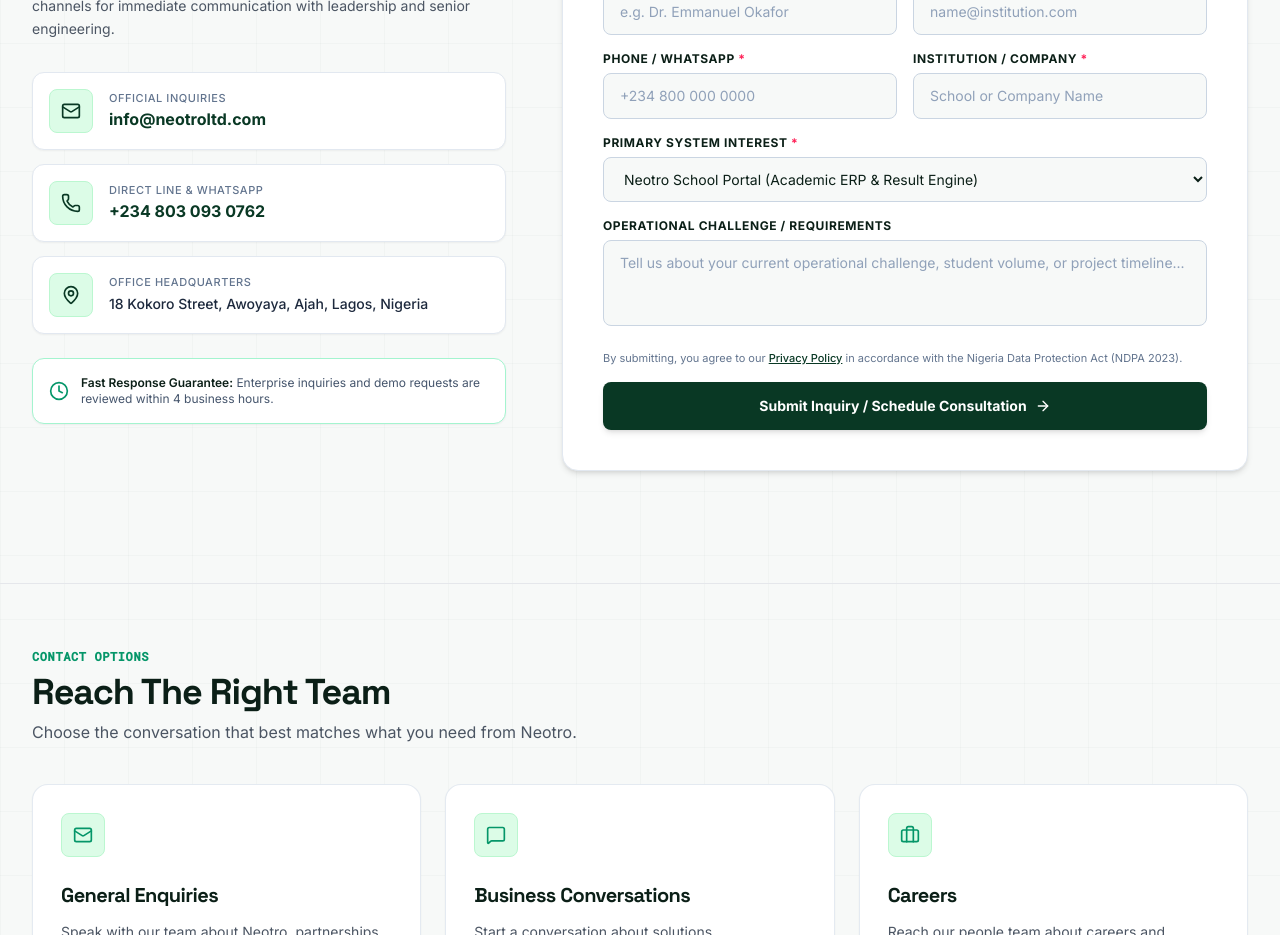
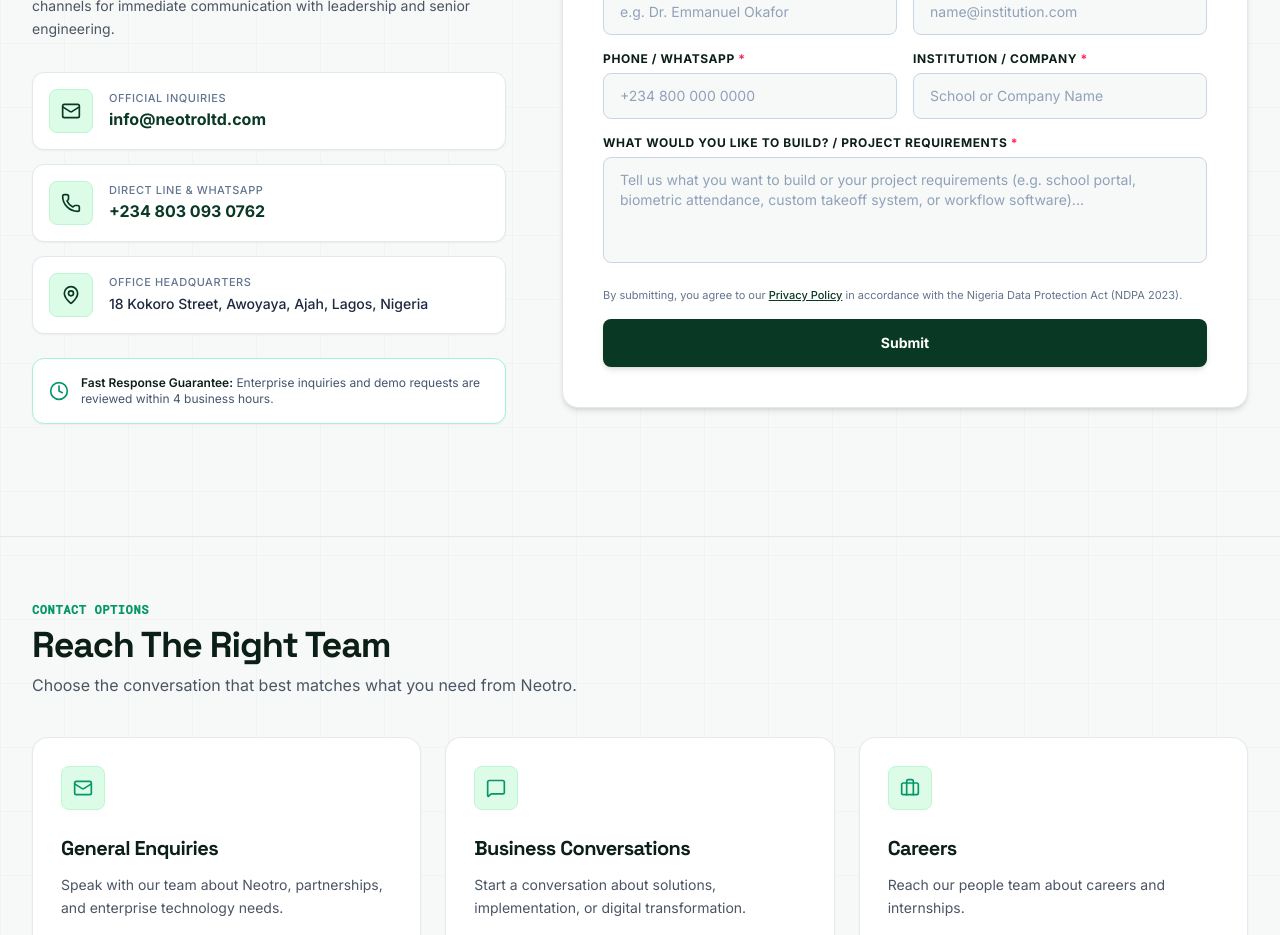
Before and after one commit to NentyJnr/neotro-web, a React (Vite) app: page / in a window 1280 px wide. Shown: the part 5160-6095 px from the top of the page. Built offline with nearby package versions, Linux system fonts and the light colour scheme.

Commit message:
refactor: simplify contact form to open requirements and single Submit button

```diff
--- a/api/contact.ts
+++ b/api/contact.ts
@@ -233,18 +233,19 @@ export default async function handler(req: ServerlessRequest, res: ServerlessRes
                       </tr>
                     </table>
 
-                    <!-- Primary Interest Badge Box -->
+                    <!-- Primary Interest Badge Box (if specified) -->
+                    ${(service && service !== 'General Inquiry' && service !== 'Custom Project Inquiry') ? `
                     <div style="margin-bottom: 24px;">
                       <div style="font-size: 11px; font-weight: 700; color: #64748B; text-transform: uppercase; letter-spacing: 0.5px; margin-bottom: 8px;">Primary Solution / Platform</div>
                       <div style="display: inline-block; background-color: #ECFDF5; border: 1px solid #A7F3D0; color: #065F46; font-size: 13px; font-weight: 700; padding: 8px 16px; border-radius: 8px;">
                         ${escapeHtml(service)}
                       </div>
-                    </div>
+                    </div>` : ''}
 
                     <!-- Requirements / Challenge Box -->
                     ${message ? `
                     <div style="margin-bottom: 28px;">
-                      <div style="font-size: 11px; font-weight: 700; color: #64748B; text-transform: uppercase; letter-spacing: 0.5px; margin-bottom: 8px;">Operational Challenge &amp; Project Scope</div>
+                      <div style="font-size: 11px; font-weight: 700; color: #64748B; text-transform: uppercase; letter-spacing: 0.5px; margin-bottom: 8px;">What Client Wants to Build / Project Scope</div>
                       <div style="background-color: #F8FAFC; border-left: 4px solid #059669; border-top: 1px solid #E2E8F0; border-right: 1px solid #E2E8F0; border-bottom: 1px solid #E2E8F0; border-radius: 0 8px 8px 0; padding: 18px 20px; font-size: 14px; line-height: 1.6; color: #334155; white-space: pre-wrap;">
 ${escapeHtml(message)}
                       </div>
@@ -291,6 +292,10 @@ ${escapeHtml(message)}
       </html>
     `;
 
+    const emailSubject = (service && service !== 'General Inquiry' && service !== 'Custom Project Inquiry')
+      ? `[Neotro Inquiry] ${service} - ${name}${institution ? ` (${institution})` : ''}`
+      : `[Neotro Inquiry] ${name}${institution ? ` (${institution})` : ''} - Project Requirements`;
+
     // Dispatch via Resend REST API
     const response = await fetch('https://api.resend.com/emails', {
       method: 'POST',
@@ -302,7 +307,7 @@ ${escapeHtml(message)}
         from: fromEmail,
         to: [notificationEmail],
         reply_to: email,
-        subject: `[Neotro Inquiry] ${service} - ${name}${institution ? ` (${institution})` : ''}`,
+        subject: emailSubject,
         html: htmlEmail
       })
     });
--- a/src/App.tsx
+++ b/src/App.tsx
@@ -49,7 +49,7 @@ export function App() {
     email: '',
     phone: '',
     institution: '',
-    service: 'School management systems',
+    service: 'Custom Project Inquiry',
     message: ''
   });
 
@@ -211,7 +211,7 @@ export function App() {
       setFormSubmitted(true);
       setTimeout(() => {
         setFormSubmitted(false);
-        setFormData({ name: '', email: '', phone: '', institution: '', service: 'Neotro School Portal (Academic ERP & Result Engine)', message: '' });
+        setFormData({ name: '', email: '', phone: '', institution: '', service: 'Custom Project Inquiry', message: '' });
       }, 6000);
     } catch (err: any) {
       setSubmitError(err.message || 'An error occurred while transmitting your inquiry. Please reach out to info@neotroltd.com.');
@@ -1548,30 +1548,14 @@ export function App() {
 
                   <div>
                     <label className="block text-xs font-bold text-[#0B1F17] mb-1.5 uppercase tracking-wider">
-                      Primary System Interest <span className="text-rose-500">*</span>
-                    </label>
-                    <select
-                      value={formData.service}
-                      onChange={(e) => setFormData({ ...formData, service: e.target.value })}
-                      className="w-full px-4 py-3 rounded-lg bg-[#F7F9F8] border border-slate-300 text-[#0B1F17] text-sm focus:border-[#093824] focus:outline-none transition-colors cursor-pointer"
-                    >
-                      <option value="School management systems">Neotro School Portal (Academic ERP &amp; Result Engine)</option>
-                      <option value="Construction & QS technology">Neoppe (Quantity Surveying &amp; Takeoff Engine)</option>
-                      <option value="Church & institution management">Lecturra (AI Assessment &amp; Question Generator)</option>
-                      <option value="Attendance & ID systems">Neotro Attendance (RFID &amp; Biometric Check-in)</option>
-                      <option value="Business portals">Custom Enterprise Portal &amp; Workflow System</option>
-                    </select>
-                  </div>
-
-                  <div>
-                    <label className="block text-xs font-bold text-[#0B1F17] mb-1.5 uppercase tracking-wider">
-                      Operational Challenge / Requirements
+                      What would you like to build? / Project Requirements <span className="text-rose-500">*</span>
                     </label>
                     <textarea
-                      rows={3}
+                      required
+                      rows={4}
                       value={formData.message}
                       onChange={(e) => setFormData({ ...formData, message: e.target.value })}
-                      placeholder="Tell us about your current operational challenge, student volume, or project timeline..."
+                      placeholder="Tell us what you want to build or your project requirements (e.g. school portal, biometric attendance, custom takeoff system, or workflow software)..."
                       className="w-full px-4 py-3 rounded-lg bg-[#F7F9F8] border border-slate-300 text-[#0B1F17] text-sm focus:border-[#093824] focus:outline-none transition-colors resize-none placeholder:text-slate-400"
                     />
                   </div>
@@ -1606,13 +1590,10 @@ export function App() {
                     {isSubmitting ? (
                       <>
                         <Loader2 className="w-4 h-4 animate-spin text-white" />
-                        <span>Transmitting Inquiry...</span>
+                        <span>Submitting...</span>
                       </>
                     ) : (
-                      <>
-                        <span>Submit Inquiry / Schedule Consultation</span>
-                        <ArrowRight className="w-4 h-4" />
-                      </>
+                      <span>Submit</span>
                     )}
                   </button>
                 </form>
--- a/src/components/ContactModal.tsx
+++ b/src/components/ContactModal.tsx
@@ -1,6 +1,6 @@
 import React, { useState } from 'react';
-import { X, Send, CheckCircle2, AlertCircle, Loader2 } from 'lucide-react';
-import type { ContactFormData, SectorType } from '../types';
+import { X, CheckCircle2, AlertCircle, Loader2 } from 'lucide-react';
+import type { ContactFormData } from '../types';
 
 interface ContactModalProps {
   isOpen: boolean;
@@ -140,7 +140,6 @@ export const ContactModal: React.FC<ContactModalProps> = ({
                 </div>
               </div>
 
-              <div className="grid grid-cols-1 sm:grid-cols-2 gap-4">
               <div>
                 <label className="block text-xs font-semibold text-slate-300 mb-1">Organization / Institution Name</label>
                 <input
@@ -153,29 +152,13 @@ export const ContactModal: React.FC<ContactModalProps> = ({
               </div>
 
               <div>
-                  <label className="block text-xs font-semibold text-slate-300 mb-1">Primary Sector</label>
-                  <select
-                    value={formData.sector}
-                    onChange={(e) => setFormData({ ...formData, sector: e.target.value as SectorType })}
-                    className="w-full px-3.5 py-2.5 rounded-lg bg-slate-900 border border-slate-700 text-white text-sm focus:outline-none focus:border-amber-500"
-                  >
-                    <option value="school">School Management</option>
-                    <option value="attendance">Attendance &amp; ID Systems</option>
-                    <option value="church">Church &amp; Institution</option>
-                    <option value="construction">Construction &amp; QS Tech</option>
-                    <option value="business">Business Portals</option>
-                  </select>
-                </div>
-              </div>
-
-              <div>
-                <label className="block text-xs font-semibold text-slate-300 mb-1">What real problem are you trying to solve? *</label>
+                <label className="block text-xs font-semibold text-slate-300 mb-1">What would you like to build? / Project Requirements *</label>
                 <textarea
                   required
                   rows={4}
                   value={formData.problemDescription}
                   onChange={(e) => setFormData({ ...formData, problemDescription: e.target.value })}
-                  placeholder="Describe how your team currently handles this work (e.g. paper registers, re-typing spreadsheets, manual check-ins)..."
+                  placeholder="Describe what you want to build or the problem your team is solving (e.g. paper registers, re-typing spreadsheets, manual check-ins, or bespoke portal)..."
                   className="w-full px-3.5 py-2.5 rounded-lg bg-slate-900 border border-slate-700 text-white text-sm focus:outline-none focus:border-amber-500 resize-none"
                 />
               </div>
@@ -203,13 +186,10 @@ export const ContactModal: React.FC<ContactModalProps> = ({
                   {loading ? (
                     <>
                       <Loader2 className="w-4 h-4 animate-spin text-slate-950" />
-                      <span>Sending...</span>
+                      <span>Submitting...</span>
                     </>
                   ) : (
-                    <>
-                      <span>Submit Inquiry</span>
-                      <Send className="w-4 h-4" />
-                    </>
+                    <span>Submit</span>
                   )}
                 </button>
               </div>
```
Lines whose indentation alone changed are shown as unchanged.
